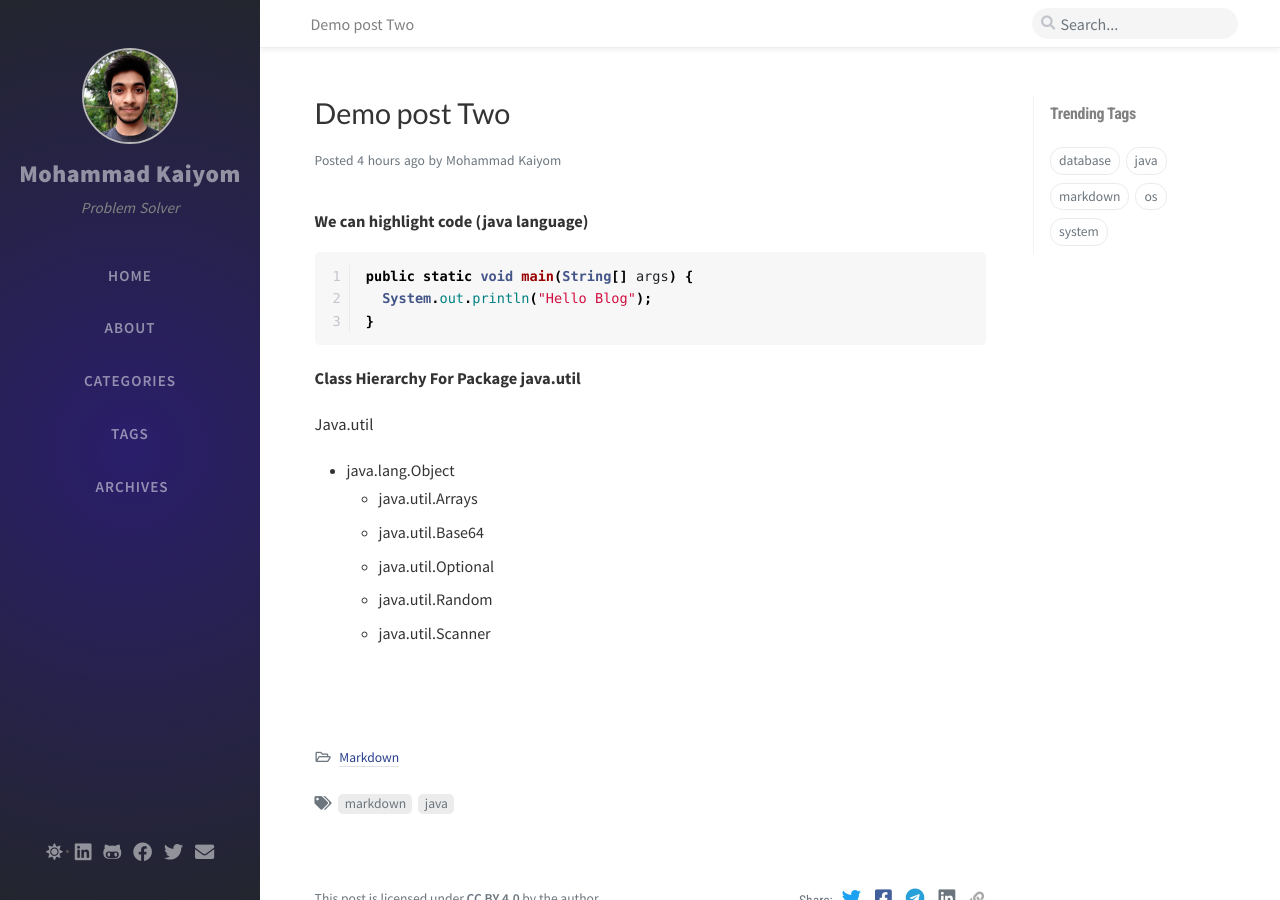
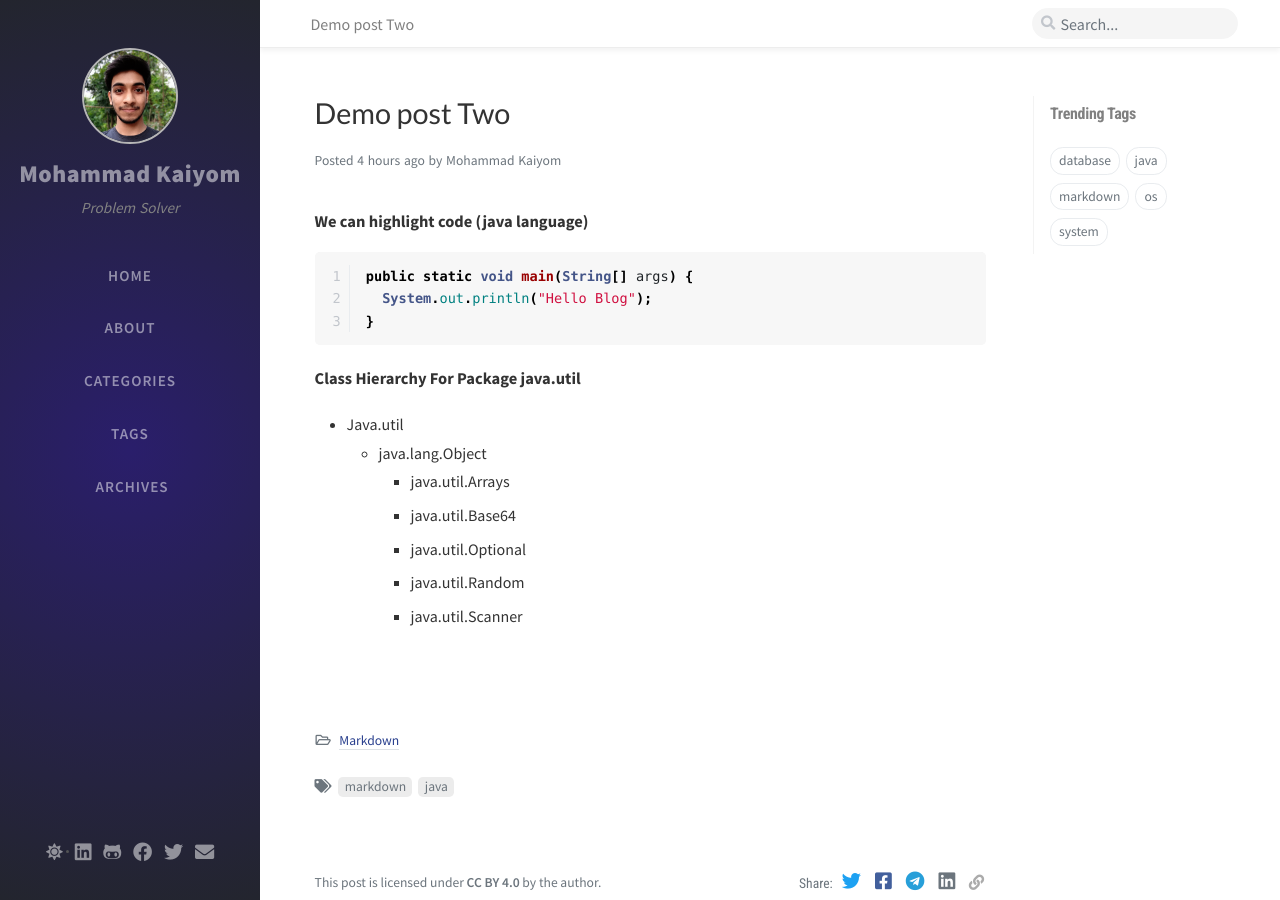
Before and after one commit to kaiyom/kaiyom.github.io, a Jekyll site: the page built from _posts/2021-07-08-demo-post-two.md, in a window 1280 px wide and 900 px high. Built offline with Jekyll 4.4.1, drawn with Linux system fonts in a browser that asks for light colours; nearby versions of some CDN libraries; comment, search, counter and statistics services are not loaded.

```diff
--- a/_posts/2021-07-08-demo-post-two.md
+++ b/_posts/2021-07-08-demo-post-two.md
@@ -19,7 +19,7 @@ public static void main(String[] args) {
 
 **Class Hierarchy For Package java.util**
 
-Java.util
+- Java.util
   - java.lang.Object
     - java.util.Arrays
     - java.util.Base64
```
